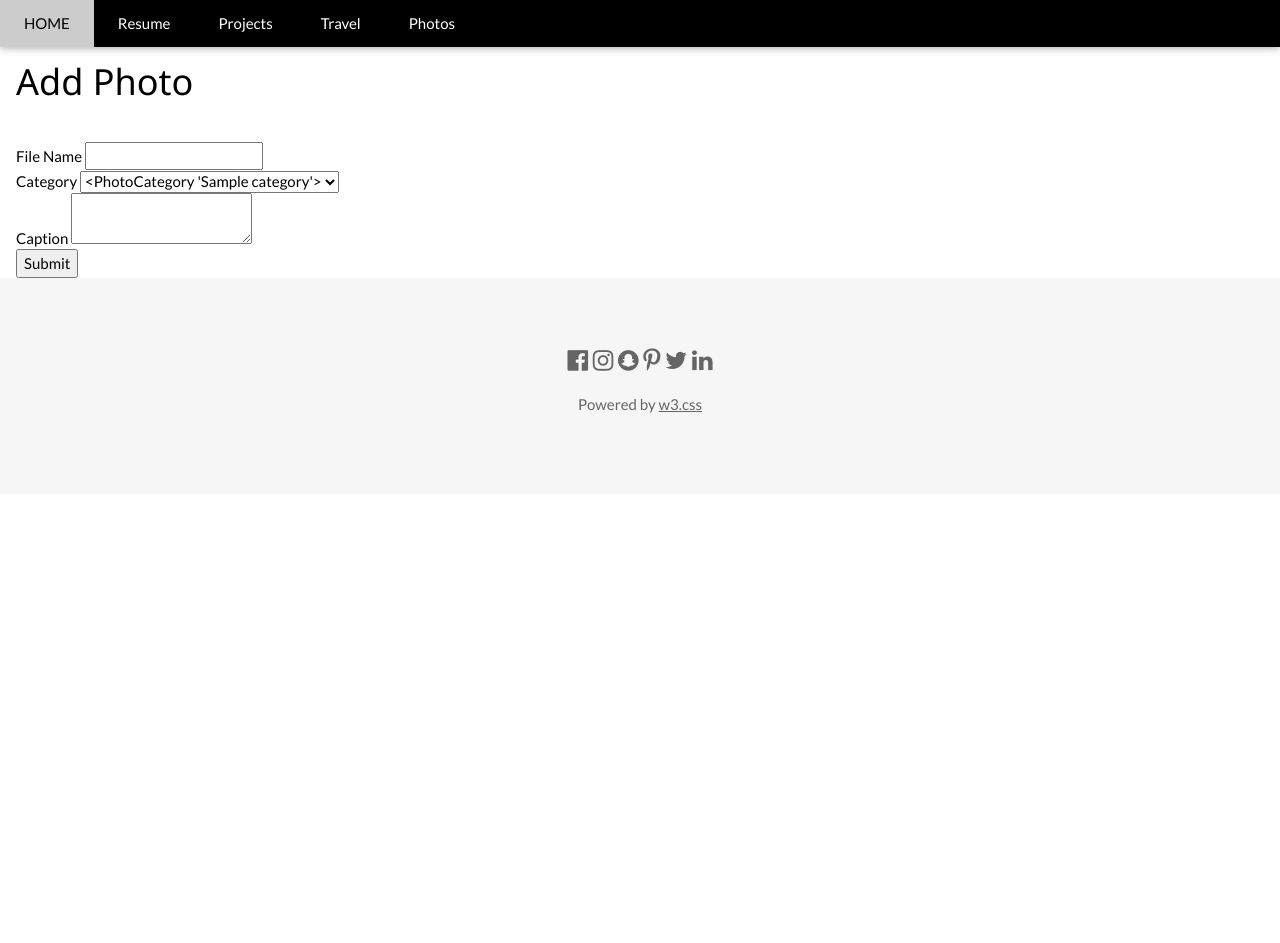
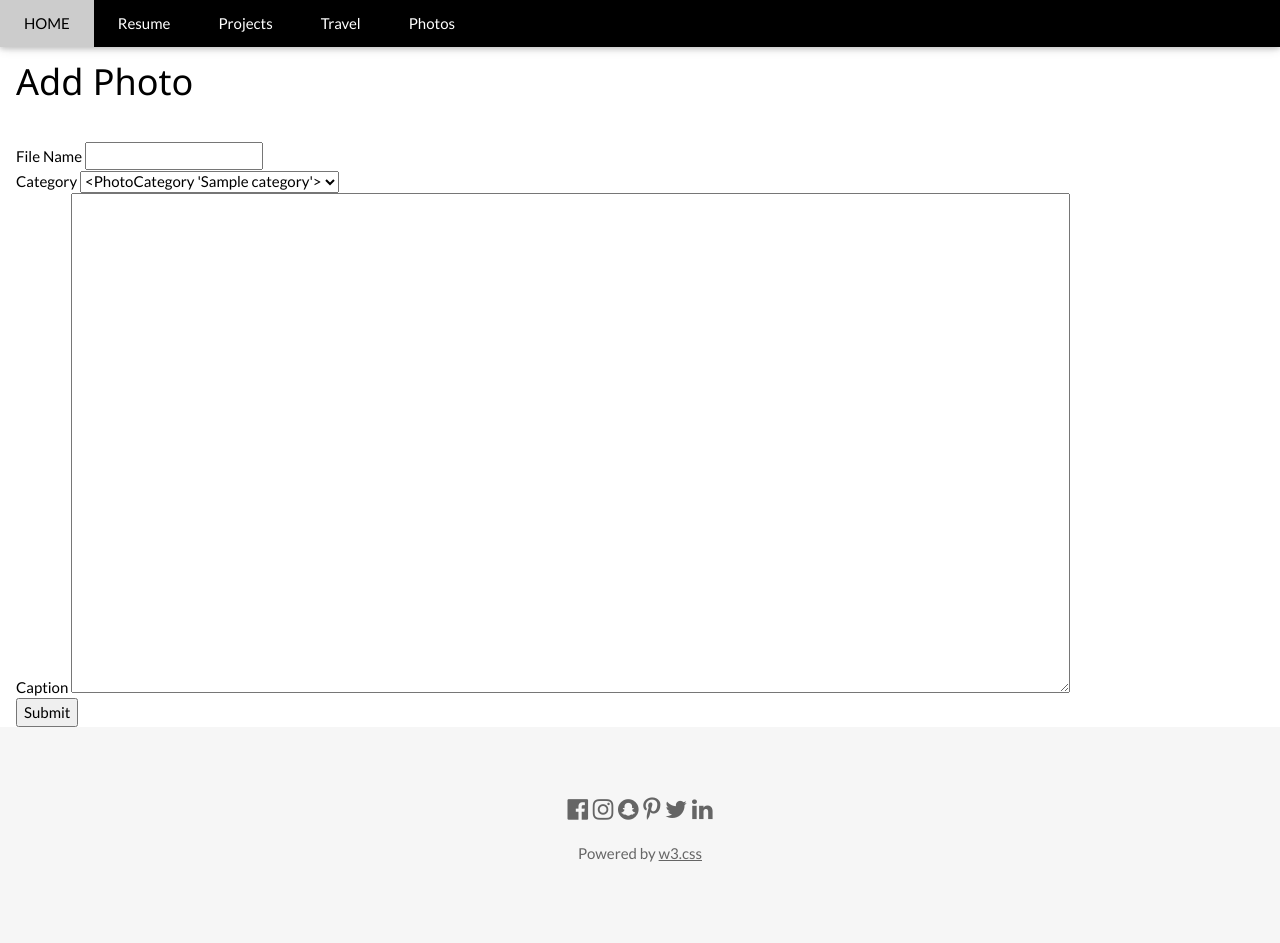
Before and after one commit to PhysicsUofRAUI/publicPersonalWebsite, a Flask app: page /add_photo in a window 1280 px wide. Before the commit the page ends 413 px from the top, so only its background shows below. Run offline with Flask 2, Linux system fonts and the light colour scheme; the visitor is signed in with stand-in values (Sample User, id 1); tables that the repository leaves empty hold one stand-in row (values such as "Sample post"); parts of the project's set-up code (start-up, migrations or seed data) failed here and were passed over; some libraries are stand-ins or nearby versions.

Commit message:
Made the textarea bigger. Now need to do more testing

```diff
--- a/app/blogs/forms.py
+++ b/app/blogs/forms.py
@@ -43,7 +43,7 @@
     title = StringField('Title', validators=[DataRequired()])
     category = QuerySelectField('Category', validators=[DataRequired()], query_factory=category_choices)
     sub_category = QuerySelectField('SubCategory', validators=[DataRequired()], query_factory=sub_category_choices)
-    content = TextAreaField('Content', render_kw={'class': 'form-control', 'rows': 10, 'columns' = 10}, validators=[DataRequired()])
+    content = TextAreaField('Content', validators=[DataRequired()])
 
     submit = SubmitField('Submit')
 
--- a/app/templates/base.html
+++ b/app/templates/base.html
@@ -13,6 +13,11 @@
 img {
   max-width: 100%;
   height: auto;
+}
+
+textarea {
+  width: 80%;
+  height: 500px;
 }
 </style>
 <body>
```
